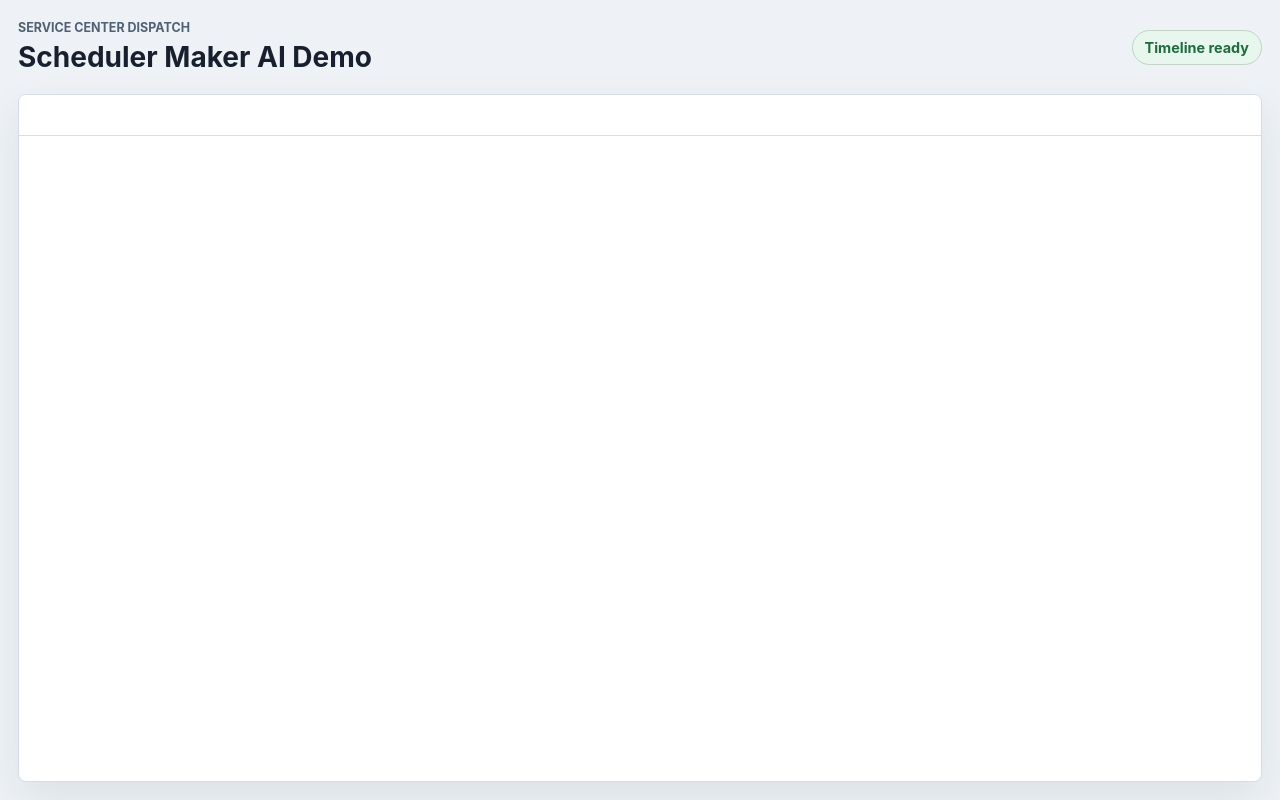
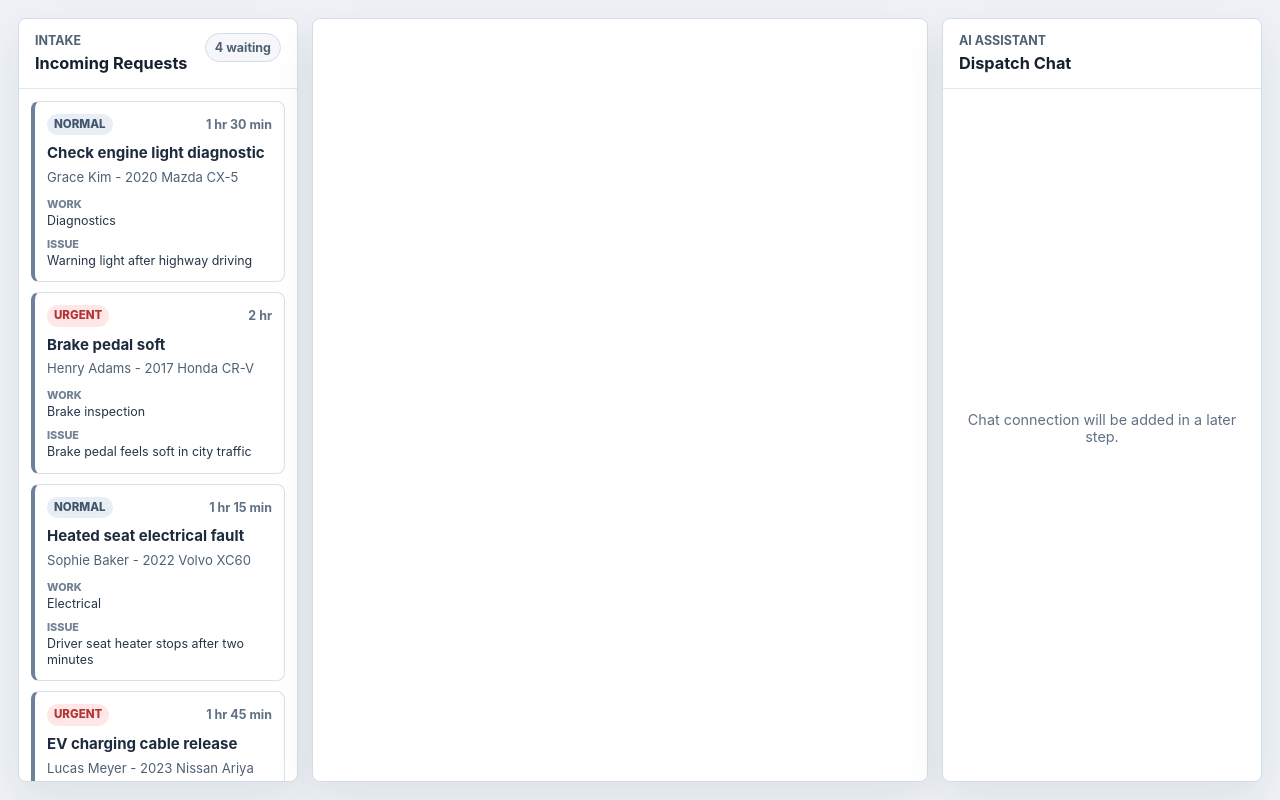
Before and after one commit to dhtmlx-labs/scheduler-maker-ai-demo, a website built with Vite: page frontend/index.html in a window 1280 px wide. Built offline with nearby package versions, Linux system fonts and the light colour scheme; what @dhx/trial-scheduler would draw is missing.

Commit message:
feat: add scheduler-first layout with incoming requests panel

```diff
--- a/frontend/index.html
+++ b/frontend/index.html
@@ -8,32 +8,45 @@
   <body>
     <main id="app">
       <section class="app-shell" aria-label="Scheduler Maker AI Demo">
-        <header class="app-header">
+        <section class="workspace-layout">
+          <aside
+            id="incoming_requests_panel"
+            class="incoming-panel"
+            aria-label="Incoming requests"
+          >
+            <div class="panel-header">
               <div>
-            <p class="eyebrow">Service Center Dispatch</p>
-            <h1>Scheduler Maker AI Demo</h1>
+                <p class="eyebrow">Intake</p>
+                <h2>Incoming Requests</h2>
               </div>
-          <span class="status-pill">Timeline ready</span>
-        </header>
+              <span id="incoming_requests_count" class="count-pill"></span>
+            </div>
+            <div
+              id="incoming_requests_list"
+              class="incoming-list"
+              aria-label="Unscheduled service requests"
+            ></div>
+          </aside>
 
-        <section class="scheduler-layout">
+          <section class="scheduler-layout" aria-label="Scheduled appointments">
             <div
               id="scheduler_here"
-            class="dhx_cal_container scheduler-container"
+              class="scheduler-container"
               aria-label="Technician appointment timeline"
-          >
-            <div class="dhx_cal_navline">
-              <div class="dhx_cal_prev_button">&nbsp;</div>
-              <div class="dhx_cal_next_button">&nbsp;</div>
-              <div class="dhx_cal_today_button"></div>
-              <div class="dhx_cal_date"></div>
-              <div class="dhx_cal_tab" data-tab="day"></div>
-              <div class="dhx_cal_tab" data-tab="week"></div>
-              <div class="dhx_cal_tab" data-tab="timeline"></div>
+            ></div>
+          </section>
+
+          <aside id="chat_panel" class="chat-panel" aria-label="AI dispatcher chat">
+            <div class="panel-header">
+              <div>
+                <p class="eyebrow">AI Assistant</p>
+                <h2>Dispatch Chat</h2>
               </div>
-            <div class="dhx_cal_header"></div>
-            <div class="dhx_cal_data"></div>
             </div>
+            <div class="chat-placeholder">
+              <p>Chat connection will be added in a later step.</p>
+            </div>
+          </aside>
         </section>
       </section>
     </main>
--- /dev/null
+++ b/frontend/src/incoming-requests.ts
@@ -0,0 +1,65 @@
+import type { UnscheduledItem } from "./scheduler/types.ts";
+
+function formatDuration(minutes: number): string {
+  const hours = Math.floor(minutes / 60);
+  const rest = minutes % 60;
+
+  if (hours === 0) {
+    return `${rest} min`;
+  }
+
+  if (rest === 0) {
+    return `${hours} hr`;
+  }
+
+  return `${hours} hr ${rest} min`;
+}
+
+function escapeHtml(value: string): string {
+  return value
+    .replace(/&/g, "&amp;")
+    .replace(/</g, "&lt;")
+    .replace(/>/g, "&gt;")
+    .replace(/"/g, "&quot;")
+    .replace(/'/g, "&#39;");
+}
+
+function renderRequestCard(item: UnscheduledItem): string {
+  return `
+    <article class="incoming-card" draggable="true" data-request-id="${item.id}">
+      <div class="incoming-card__header">
+        <span class="incoming-card__priority incoming-card__priority--${item.priority}">
+          ${escapeHtml(item.priority)}
+        </span>
+        <span class="incoming-card__duration">${formatDuration(item.estimated_minutes)}</span>
+      </div>
+      <h3>${escapeHtml(item.text)}</h3>
+      <p>${escapeHtml(item.requester)} - ${escapeHtml(item.asset)}</p>
+      <dl>
+        <div>
+          <dt>Work</dt>
+          <dd>${escapeHtml(item.work_type)}</dd>
+        </div>
+        <div>
+          <dt>Issue</dt>
+          <dd>${escapeHtml(item.issue)}</dd>
+        </div>
+      </dl>
+    </article>
+  `;
+}
+
+export function initIncomingRequestsPanel(items: UnscheduledItem[]): void {
+  const list = document.querySelector<HTMLElement>("#incoming_requests_list");
+  const count = document.querySelector<HTMLElement>("#incoming_requests_count");
+
+  if (!list) {
+    return;
+  }
+
+  list.innerHTML = items.map(renderRequestCard).join("");
+
+  if (count) {
+    count.textContent = `${items.length} waiting`;
+  }
+}
--- a/frontend/src/main.ts
+++ b/frontend/src/main.ts
@@ -1,5 +1,11 @@
 import "./style.css";
 
+import { initIncomingRequestsPanel } from "./incoming-requests.ts";
 import { initSchedulerBoard } from "./scheduler/scheduler-board.ts";
+import { seedScheduledItems, seedUnscheduledItems } from "./scheduler/data.ts";
 
-initSchedulerBoard();
+const scheduledItems = [...seedScheduledItems];
+const unscheduledItems = [...seedUnscheduledItems];
+
+initIncomingRequestsPanel(unscheduledItems);
+initSchedulerBoard(scheduledItems);
--- a/frontend/src/scheduler/data.ts
+++ b/frontend/src/scheduler/data.ts
@@ -1,5 +1,5 @@
 
-import type { Resource, ScheduledItem } from "./types.ts";
+import type { Resource, ScheduledItem, UnscheduledItem } from "./types.ts";
 
 export const resources: Resource[] = [
   {
@@ -142,3 +142,50 @@ export const seedScheduledItems: ScheduledItem[] = [
     priority: "normal",
   },
 ];
+
+export const seedUnscheduledItems: UnscheduledItem[] = [
+  {
+    id: 101,
+    text: "Check engine light diagnostic",
+    requester: "Grace Kim",
+    location: "Intake",
+    asset: "2020 Mazda CX-5",
+    issue: "Warning light after highway driving",
+    work_type: "Diagnostics",
+    priority: "normal",
+    estimated_minutes: 90,
+  },
+  {
+    id: 102,
+    text: "Brake pedal soft",
+    requester: "Henry Adams",
+    location: "Intake",
+    asset: "2017 Honda CR-V",
+    issue: "Brake pedal feels soft in city traffic",
+    work_type: "Brake inspection",
+    priority: "urgent",
+    estimated_minutes: 120,
+  },
+  {
+    id: 103,
+    text: "Heated seat electrical fault",
+    requester: "Sophie Baker",
+    location: "Intake",
+    asset: "2022 Volvo XC60",
+    issue: "Driver seat heater stops after two minutes",
+    work_type: "Electrical",
+    priority: "normal",
+    estimated_minutes: 75,
+  },
+  {
+    id: 104,
+    text: "EV charging cable release",
+    requester: "Lucas Meyer",
+    location: "Intake",
+    asset: "2023 Nissan Ariya",
+    issue: "Charging cable lock does not release consistently",
+    work_type: "EV systems",
+    priority: "urgent",
+    estimated_minutes: 105,
+  },
+];
--- a/frontend/src/scheduler/scheduler-board.ts
+++ b/frontend/src/scheduler/scheduler-board.ts
@@ -2,8 +2,8 @@ import "@dhx/trial-scheduler/codebase/dhtmlxscheduler.css";
 
 import { scheduler } from "@dhx/trial-scheduler";
 
-import { seedScheduledItems, resources } from "./data.ts";
 import type { Resource, ScheduledItem } from "./types.ts";
+import { resources, seedScheduledItems } from "./data.ts";
 
 import "./scheduler.css";
 
@@ -81,7 +81,7 @@ function configureScheduler(): void {
   });
 
   scheduler.templates.timeline_scale_label = (_key, _label, section: Resource) => `
-    <div class="Resource-label">
+    <div class="resource-label">
       <strong>${escapeHtml(section.name)}</strong>
       <span>${escapeHtml(section.description)}</span>
     </div>
@@ -98,9 +98,9 @@ function configureScheduler(): void {
   };
 }
 
-export function initSchedulerBoard(): void {
+export function initSchedulerBoard(scheduledItems: ScheduledItem[] = seedScheduledItems): void {
   configureScheduler();
 
   scheduler.init("scheduler_here", demoDate, "timeline");
-  scheduler.parse(seedScheduledItems);
+  scheduler.parse(scheduledItems);
 }
--- a/frontend/src/scheduler/scheduler.css
+++ b/frontend/src/scheduler/scheduler.css
@@ -4,29 +4,7 @@
   height: 100%;
 }
 
-.dhx_cal_container {
-  font-family:
-    Inter, ui-sans-serif, system-ui, -apple-system, BlinkMacSystemFont, "Segoe UI",
-    sans-serif;
-}
-
-.dhx_cal_navline {
-  background: #ffffff;
-  border-bottom: 1px solid #d8e0e8;
-}
-
-.dhx_cal_tab.active,
-.dhx_cal_tab.dhx_cal_tab_active {
-  background: #29384d;
-  color: #ffffff;
-}
-
-.dhx_matrix_scell,
-.dhx_matrix_cell {
-  border-color: #e1e7ee;
-}
-
-.technician-label {
+.resource-label {
   display: flex;
   flex-direction: column;
   gap: 3px;
@@ -35,13 +13,13 @@
   white-space: normal;
 }
 
-.technician-label strong {
+.resource-label strong {
   color: #1e2b3d;
   font-size: 0.9rem;
   line-height: 1.2;
 }
 
-.technician-label span {
+.resource-label span {
   color: #617184;
   font-size: 0.74rem;
   line-height: 1.25;
--- a/frontend/src/style.css
+++ b/frontend/src/style.css
@@ -29,15 +29,6 @@ body {
   padding: 18px;
 }
 
-.app-header {
-  display: flex;
-  align-items: center;
-  justify-content: space-between;
-  gap: 16px;
-  margin: 0;
-  min-height: 58px;
-}
-
 .eyebrow {
   margin: 0 0 6px;
   color: #506174;
@@ -47,16 +38,9 @@ body {
   text-transform: uppercase;
 }
 
-h1,
 h2,
 p {
   margin-top: 0;
-}
-
-h1 {
-  margin-bottom: 0;
-  font-size: 1.75rem;
-  line-height: 1.2;
 }
 
 h2 {
@@ -64,20 +48,17 @@ h2 {
   font-size: 1.35rem;
 }
 
-.status-pill {
-  flex: 0 0 auto;
-  border: 1px solid #bfd4c4;
-  border-radius: 999px;
-  background: #e8f7ed;
-  color: #1f6b3d;
-  font-size: 0.9rem;
-  font-weight: 700;
-  padding: 8px 12px;
+.workspace-layout {
+  flex: 1 1 auto;
+  display: grid;
+  grid-template-columns: minmax(240px, 280px) minmax(520px, 1fr) minmax(260px, 320px);
+  gap: 14px;
+  min-height: 0;
 }
 
+.incoming-panel,
+.chat-panel,
 .scheduler-layout {
-  flex: 1 1 auto;
-  min-height: 0;
   border: 1px solid #d4dde6;
   border-radius: 8px;
   background: #ffffff;
@@ -85,18 +66,176 @@ h2 {
   overflow: hidden;
 }
 
+.incoming-panel,
+.chat-panel {
+  display: flex;
+  flex-direction: column;
+  min-height: 0;
+}
+
+.panel-header {
+  display: flex;
+  align-items: flex-start;
+  justify-content: space-between;
+  gap: 10px;
+  padding: 14px 16px;
+  border-bottom: 1px solid #e1e7ee;
+}
+
+.panel-header h2 {
+  margin-bottom: 0;
+  font-size: 1.02rem;
+  line-height: 1.2;
+}
+
+.count-pill {
+  flex: 0 0 auto;
+  border: 1px solid #d3dce6;
+  border-radius: 999px;
+  background: #f5f7fa;
+  color: #506174;
+  font-size: 0.78rem;
+  font-weight: 700;
+  padding: 6px 9px;
+}
+
+.incoming-list {
+  display: flex;
+  flex: 1 1 auto;
+  flex-direction: column;
+  gap: 10px;
+  min-height: 0;
+  overflow-y: auto;
+  padding: 12px;
+}
+
+.incoming-card {
+  flex: 0 0 auto;
+  border: 1px solid #d8e0e8;
+  border-left: 4px solid #6d8198;
+  border-radius: 8px;
+  background: #ffffff;
+  padding: 12px;
+  transition:
+    border-color 0.16s ease,
+    box-shadow 0.16s ease,
+    transform 0.16s ease;
+}
+
+.incoming-card:hover {
+  border-color: #aab8c7;
+  box-shadow: 0 8px 20px rgba(33, 45, 62, 0.1);
+  cursor: grab;
+  transform: translateY(-1px);
+}
+
+.incoming-card__header {
+  display: flex;
+  align-items: center;
+  justify-content: space-between;
+  gap: 8px;
+  margin-bottom: 9px;
+}
+
+.incoming-card__priority {
+  border-radius: 999px;
+  font-size: 0.72rem;
+  font-weight: 800;
+  line-height: 1;
+  padding: 5px 7px;
+  text-transform: uppercase;
+}
+
+.incoming-card__priority--normal {
+  background: #e8eef4;
+  color: #41556c;
+}
+
+.incoming-card__priority--urgent {
+  background: #ffe7e7;
+  color: #b23434;
+}
+
+.incoming-card__duration {
+  color: #617184;
+  font-size: 0.78rem;
+  font-weight: 700;
+}
+
+.incoming-card h3 {
+  margin: 0 0 6px;
+  color: #1e2b3d;
+  font-size: 0.94rem;
+  line-height: 1.25;
+}
+
+.incoming-card p {
+  margin-bottom: 10px;
+  color: #506174;
+  font-size: 0.82rem;
+  line-height: 1.35;
+}
+
+.incoming-card dl {
+  display: grid;
+  gap: 8px;
+  margin: 0;
+}
+
+.incoming-card dl div {
+  display: grid;
+  gap: 2px;
+}
+
+.incoming-card dt {
+  color: #738194;
+  font-size: 0.68rem;
+  font-weight: 800;
+  letter-spacing: 0;
+  text-transform: uppercase;
+}
+
+.incoming-card dd {
+  margin: 0;
+  color: #263548;
+  font-size: 0.78rem;
+  line-height: 1.3;
+}
+
+.chat-placeholder {
+  display: flex;
+  flex: 1 1 auto;
+  align-items: center;
+  justify-content: center;
+  padding: 20px;
+  color: #617184;
+  font-size: 0.9rem;
+  text-align: center;
+}
+
+.scheduler-layout {
+  min-height: 0;
+}
+
 @media (max-width: 640px) {
   .app-shell {
     padding: 12px;
   }
 
-  .app-header {
-    align-items: flex-start;
-    flex-direction: column;
-    gap: 8px;
+  .workspace-layout {
+    grid-template-columns: 1fr;
+    grid-template-rows: minmax(220px, 28vh) minmax(420px, 56vh) minmax(220px, 28vh);
+    overflow: auto;
+  }
+}
+
+@media (min-width: 641px) and (max-width: 1180px) {
+  .workspace-layout {
+    grid-template-columns: minmax(220px, 280px) minmax(520px, 1fr);
+    grid-template-rows: minmax(430px, 1fr) minmax(220px, 30vh);
   }
 
-  h1 {
-    font-size: 1.35rem;
+  .chat-panel {
+    grid-column: 1 / -1;
   }
 }
```
Also changed, not shown: frontend/src/scheduler/types.ts (+12 -0 lines). Lines whose indentation alone changed are shown as unchanged.
